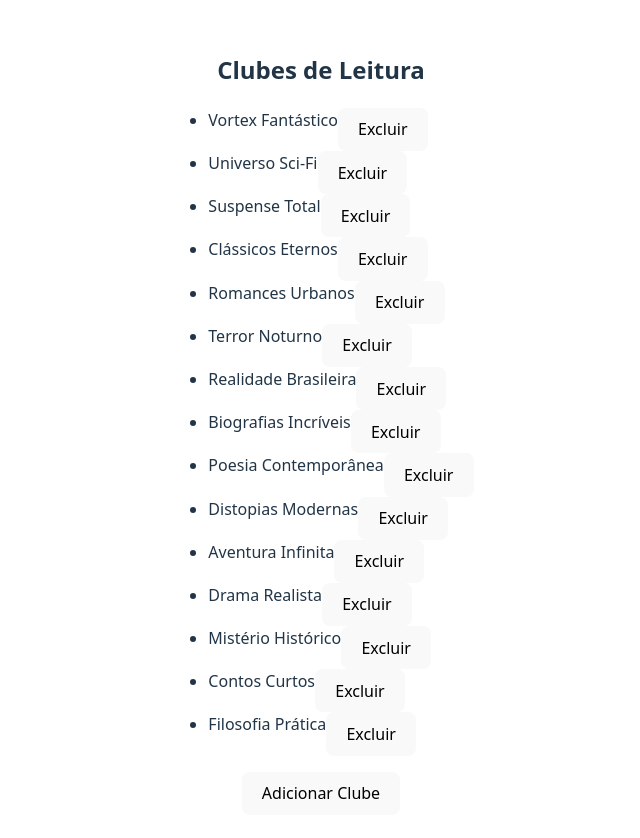
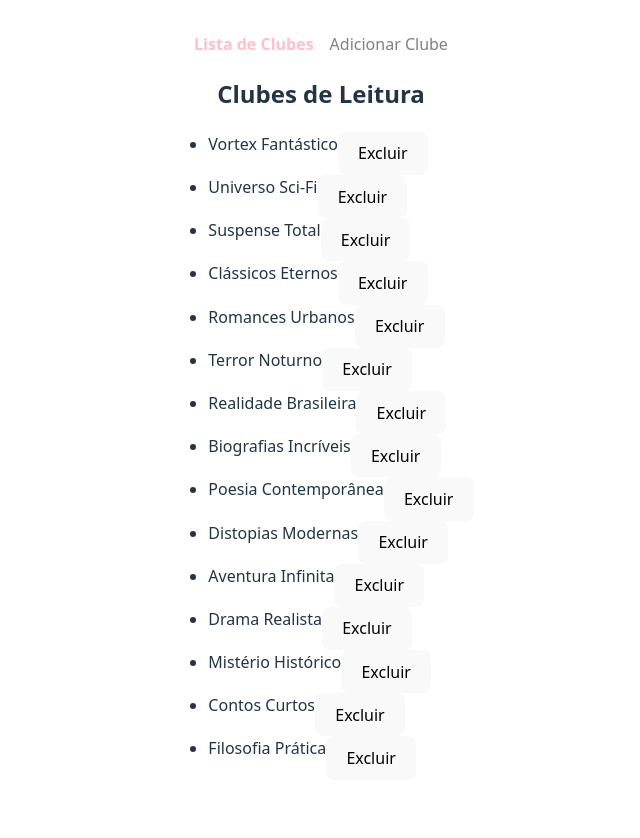
Before and after one commit to Lucas-Faleiro/library-club-manager, a React (Vite) app: page / in a window 1280 px wide. Shown: the top 838 px of the page, without its empty margins (319-959 px from the left). Built offline with nearby package versions, Linux system fonts and the light colour scheme.

Commit message:
Exercício 9: Add navigation menu with visual feedback

```diff
--- a/src/App.jsx
+++ b/src/App.jsx
@@ -3,10 +3,12 @@ import "./App.css";
 import ClubeLista from "./pages/ClubeLista";
 import NovoClube from "./pages/NovoClube";
 import ClubsProvider from "./providers/ClubsProvider";
+import NavMenu from "./components/NavMenu";
 
 function App() {
   return (
     <ClubsProvider>
+      <NavMenu />
       <Routes>
         <Route index element={<ClubeLista />} />
         <Route path="/adicionar" element={<NovoClube />} />
--- /dev/null
+++ b/src/components/NavMenu.jsx
@@ -0,0 +1,27 @@
+import { NavLink } from "react-router";
+import styles from "./NavMenu.module.css";
+
+const NavMenu = () => {
+  return (
+    <nav className={styles.navMenu}>
+      <NavLink
+        to="/"
+        className={({ isActive }) =>
+          isActive ? styles.active : styles.inactive
+        }
+      >
+        Lista de Clubes
+      </NavLink>
+      <NavLink
+        to="/adicionar"
+        className={({ isActive }) =>
+          isActive ? styles.active : styles.inactive
+        }
+      >
+        Adicionar Clube
+      </NavLink>
+    </nav>
+  );
+};
+
+export default NavMenu;
--- /dev/null
+++ b/src/components/NavMenu.module.css
@@ -0,0 +1,18 @@
+.active {
+  color: pink;
+  font-weight: bold;
+}
+
+.inactive {
+  color: gray;
+  font-weight: normal;
+}
+.link {
+  text-decoration: none;
+}
+
+.navMenu {
+  display: flex;
+  gap: 1rem;
+  justify-content: center;
+}
--- a/src/pages/ClubeLista.jsx
+++ b/src/pages/ClubeLista.jsx
@@ -1,5 +1,4 @@
 import { useContext } from "react";
-import { Link } from "react-router";
 import ClubsContext from "../contexts/ClubsContext";
 
 const ClubeLista = () => {
@@ -14,17 +13,14 @@ const ClubeLista = () => {
         ) : (
           clubList.map((club) => {
             return (
-              <div style={{ display: "flex" }}>
-                <li key={club.id}>{club.nome}</li>
+              <div key={club.id} style={{ display: "flex" }}>
+                <li>{club.nome}</li>
                 <button onClick={() => removeClub(club.id)}>Excluir</button>
               </div>
             );
           })
         )}
       </ul>
-      <Link to="/adicionar">
-        <button>Adicionar Clube</button>
-      </Link>
     </div>
   );
 };
```
